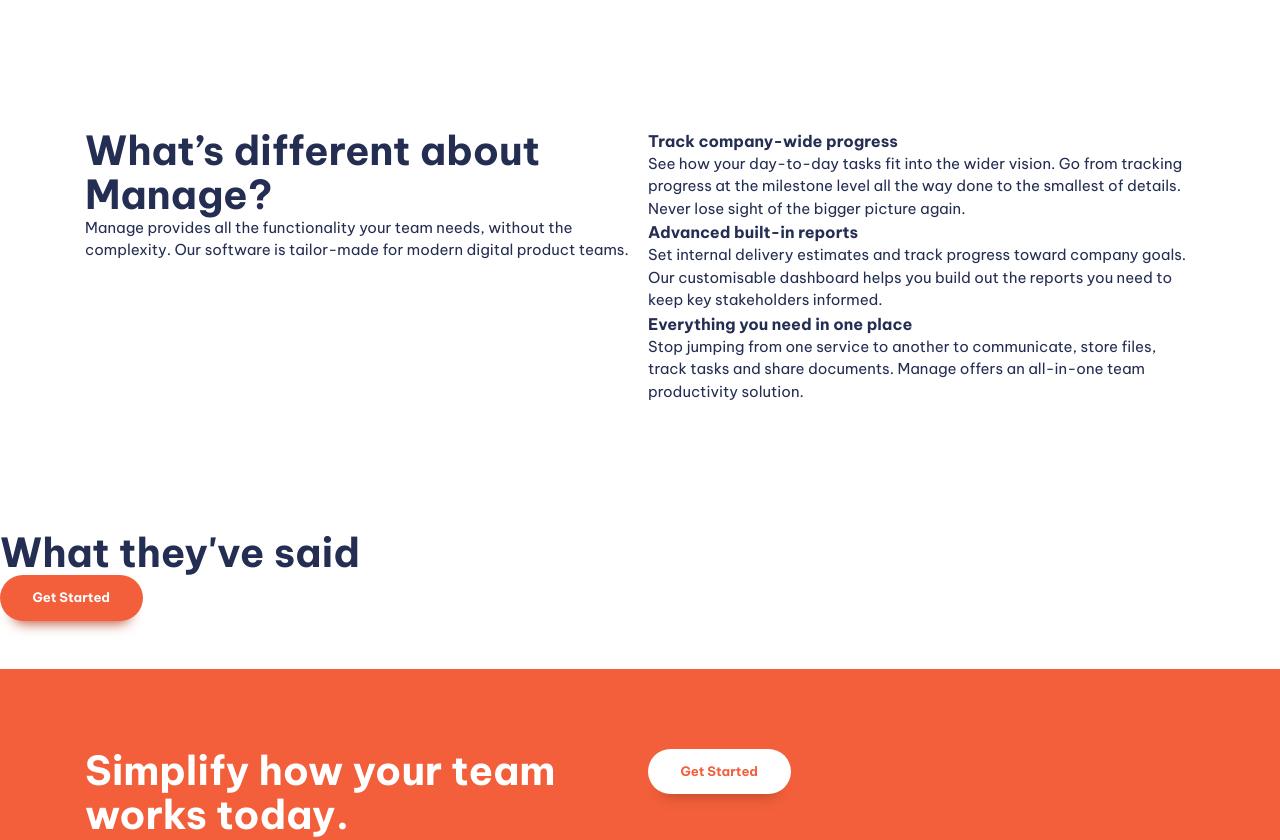
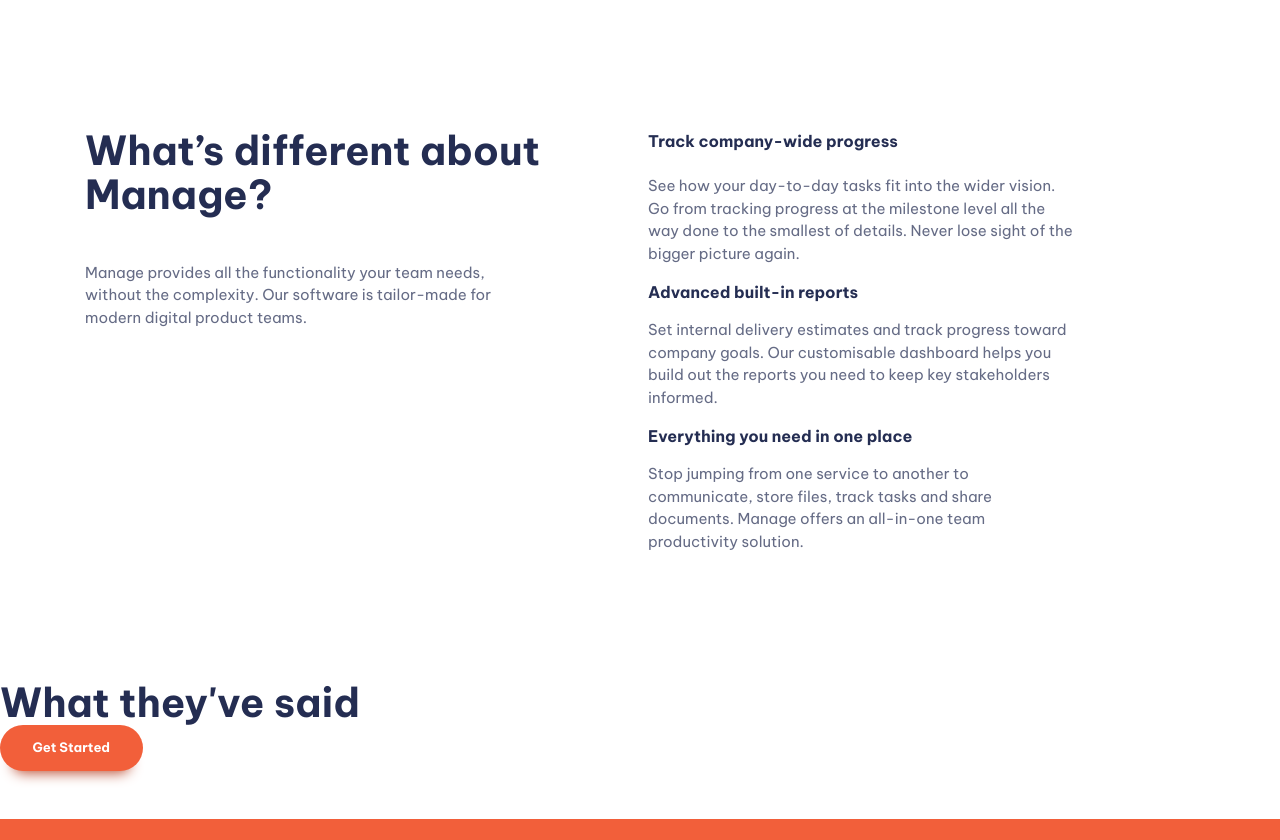
Before and after one commit to noelsebastian22/manage-landing, a website built with Vite: page index.html in a window 1280 px wide. Shown: the part 700-1540 px from the top of the page. Built offline with nearby package versions, Linux system fonts and the light colour scheme.

Commit message:
feature: spacing fixes

```diff
--- a/index.html
+++ b/index.html
@@ -58,7 +58,7 @@
       <section class="padding-block-900">
         <div class="container">
           <div class="even-columns">
-            <div>
+            <div class="flow">
               <h1 class="fs-primary-heading fw-bold">
                 Bring everyone together to build better products.
               </h1>
@@ -78,45 +78,52 @@
       <section class="padding-block-900">
         <div class="container">
           <div class="even-columns">
-            <div>
+            <div class="flow">
               <h2 class="fs-secondary-heading fw-bold">
                 What’s different about Manage?
               </h2>
-              <p>
+              <p data-width="wide">
                 Manage provides all the functionality your team needs, without
                 the complexity. Our software is tailor-made for modern digital
                 product teams.
               </p>
             </div>
             <div>
-              <ul class="numbered-items" role="list">
+              <ul class="numbered-items | flow" role="list">
+                <div class="flow" style="--flow-spacer: 1.5em">
                   <li>
                     <h3 class="fs-600 fw-bold">Track company-wide progress</h3>
-                  <p>
-                    See how your day-to-day tasks fit into the wider vision. Go
-                    from tracking progress at the milestone level all the way
-                    done to the smallest of details. Never lose sight of the
-                    bigger picture again.
+                    <p data-width="wide">
+                      See how your day-to-day tasks fit into the wider vision.
+                      Go from tracking progress at the milestone level all the
+                      way done to the smallest of details. Never lose sight of
+                      the bigger picture again.
                     </p>
                   </li>
+                </div>
+                <div class="flow" style="--flow-spacer: 1em">
                   <li>
                     <h3 class="fs-600 fw-bold">Advanced built-in reports</h3>
-                  <p>
+                    <p data-width="wide">
                       Set internal delivery estimates and track progress toward
                       company goals. Our customisable dashboard helps you build
-                    out the reports you need to keep key stakeholders informed.
+                      out the reports you need to keep key stakeholders
+                      informed.
                     </p>
                   </li>
+                </div>
+                <div class="flow" style="--flow-spacer: 1em">
                   <li>
                     <h3 class="fs-600 fw-bold">
                       Everything you need in one place
                     </h3>
-                  <p>
+                    <p data-width="wide">
                       Stop jumping from one service to another to communicate,
-                    store files, track tasks and share documents. Manage offers
-                    an all-in-one team productivity solution.
+                      store files, track tasks and share documents. Manage
+                      offers an all-in-one team productivity solution.
                     </p>
                   </li>
+                </div>
               </ul>
             </div>
           </div>
@@ -160,7 +167,12 @@
           </div>
           <div>
             <nav class="footer-nav">
-              <ul aria-label="Footer" role="list">
+              <ul
+                aria-label="Footer"
+                role="list"
+                class="flow"
+                style="--flow-spacer: 1em"
+              >
                 <li><a href="#">Home</a></li>
                 <li><a href="#">Pricing</a></li>
                 <li><a href="#">Products</a></li>
--- a/style.css
+++ b/style.css
@@ -120,32 +120,21 @@
   }
 }
 
-.container {
-  --max-width: 1110px;
-  --padding: 1rem;
-
-  width: min(var(--max-width), 100% - (var(--padding) * 2));
-  margin-inline: auto;
-}
-
-.even-columns {
-  display: grid;
-  gap: 1rem;
-}
-
-@media (min-width: 50em) {
-  .even-columns {
-    grid-auto-flow: column;
-    grid-auto-columns: 1fr;
-  }
-}
-
 /* general styling */
 
 body {
   font-size: var(--fs-body);
   font-family: var(--ff-body);
   color: var(--clr-primary-400);
+}
+
+p:not([class]) {
+  opacity: 0.7;
+  max-width: 32ch;
+}
+
+p[data-width="wide"] {
+  max-width: 42ch;
 }
 
 /* button */
@@ -268,6 +257,30 @@
 
 /* Utility classes */
 
+.container {
+  --max-width: 1110px;
+  --padding: 1rem;
+
+  width: min(var(--max-width), 100% - (var(--padding) * 2));
+  margin-inline: auto;
+}
+
+:where(.flow :not(:first-child)) {
+  margin-top: var(--flow-spacer, 3em);
+}
+
+.even-columns {
+  display: grid;
+  gap: 1rem;
+}
+
+@media (min-width: 50em) {
+  .even-columns {
+    grid-auto-flow: column;
+    grid-auto-columns: 1fr;
+  }
+}
+
 .visually-hidden {
   position: absolute;
   width: 1px;
```
Lines whose indentation alone changed are shown as unchanged.
